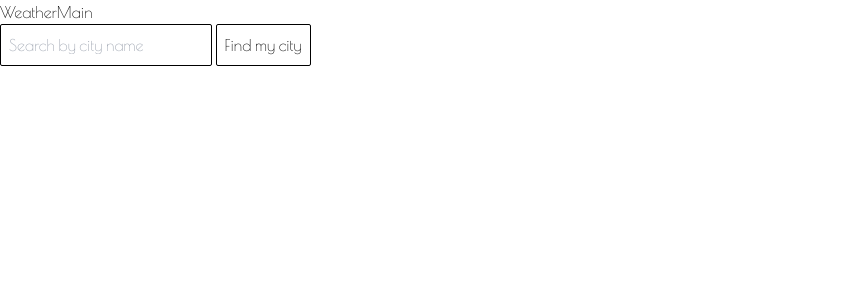
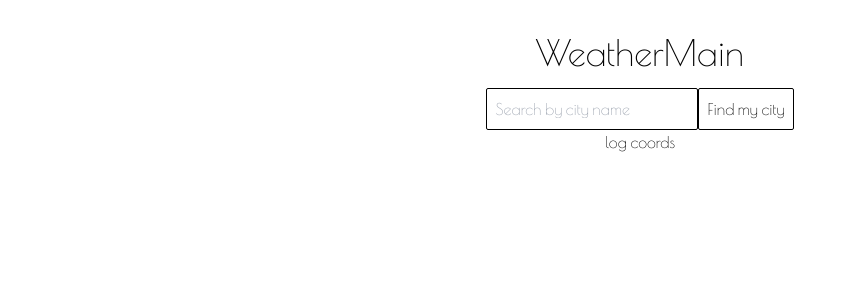
Before and after one commit to Jpaulsisson/weather-main, a SvelteKit app: page / in a window 1280 px wide. Shown: the top 300 px of the page, without its empty margins (0-857 px from the left). Built offline with nearby package versions, Linux system fonts and the light colour scheme.

Commit message:
Add Get Weather functionality and types for everything

```diff
--- a/src/app.html
+++ b/src/app.html
@@ -9,7 +9,7 @@
 		<meta name="viewport" content="width=device-width, initial-scale=1" />
 		%sveltekit.head%
 	</head>
-	<body data-sveltekit-preload-data="hover">
+	<body class="max-w-4xl m-auto" data-sveltekit-preload-data="hover">
 		<div style="display: contents">%sveltekit.body%</div>
 	</body>
 </html>
--- a/src/routes/+layout.svelte
+++ b/src/routes/+layout.svelte
@@ -1,5 +1,11 @@
-<script>
+<script lang="ts">
 	import '../app.postcss';
+	import { setContext } from 'svelte';
+	import { writable } from 'svelte/store';
+
+	export const lat = writable(0);
+	export const lon = writable(0);
+
 
 </script>
 
--- a/src/routes/+page.svelte
+++ b/src/routes/+page.svelte
@@ -1,48 +1,149 @@
 <script lang="ts">
-	import { goto } from "$app/navigation";
-  import { page } from "$app/stores";
+	import { page } from '$app/stores';
+	import { error } from '@sveltejs/kit';
+	import { stringify } from 'postcss';
+	import { circIn } from 'svelte/easing';
 
 	type TLanguageCode = {
-    [key: string]: string
+		[key: string]: string;
+	};
+
+	type TLocation = {
+		name: string;
+		local_names: {
+			language_code: TLanguageCode[];
+			ascii: string;
+			feature_name: string;
+		};
+		lat: number;
+		lon: number;
+		country: string;
+		state?: string;
+	};
+
+	type TMain = {
+		[key: string]: number,
 	}
 
-  type TLocation = {
-    name: string,
-    local_names: {
-      language_code: TLanguageCode[],
-      ascii: string,
-      feature_name: string,
-    },
-    lat: number,
-    lon: number,
-    country: string,
-    state?: string
+	type TList = {
+		dt: number,
+		main: TMain,
 	}
 
-  export let city: string = $page.url.searchParams.get('city') || '';
-  export let locations: TLocation[] = [];
+	type TWeather = {
+		id: number,
+		main: string,
+		description: string,
+		icon: string
+	}
+
+	type TClouds = {
+		all: number
+	}
+
+	type TWind = {
+		speed: number,
+		deg: number,
+		gust: number
+	}
+
+	type TRain = {
+		'3h': number
+	}
+
+	type TSys = {
+		pod: string,
+	}
+
+	type TWeatherInfo = {
+		cod: string,
+		message: number,
+		cnt: number,
+		list: TList[],
+		weather: TWeather[],
+		clouds: TClouds,
+		wind: TWind,
+		visibility: number,
+		pop: number,
+		rain: TRain,
+		sys: TSys,
+		dt_txt: string
+	}
+
+
+let city: string = '';
+let locations: TLocation[] = [];
 
 	export const fetchLocations = async () => {
 		const response = await fetch(`/api/location?city=${city}`);
-    locations = await response.json()
+		locations = await response.json();
+
 		return response;
+	};
+
+let lat: number;
+let lon: number;
+let weatherInfo;
+
+const fetchWeather = async (newLat: number, newLon: number) => {
+	if (typeof newLat !== 'number' && typeof newLon !== 'number') {
+		return error;
 	}
 
+	lat = newLat;
+	lon = newLon;
+
+	const response = await fetch(`api/weather?lat=${lat}&lon=${lon}`)
+
+	weatherInfo = await response.json();
+	locations = [];
+
+	console.log(weatherInfo);
+	return weatherInfo;
+}
+
+function formatTimestamp(timestamp: string) {
+    const date = new Date(timestamp);
+    const time = new Date(timestamp);
+    const formattedDate =  date.toLocaleDateString('en-US', {weekday: 'long', year: 'numeric', month: 'long', day: '2-digit'});
+    const formattedTime = time.toLocaleTimeString('en-US')
+    return {
+      formattedDate: formattedDate,
+      formattedTime: formattedTime
+    };
+  }
 </script>
 
-
-<h1>WeatherMain</h1>
-<input class="border-[1px] border-black p-2 rounded-sm" type="text" name='city' id="city" bind:value={city} placeholder="Search by city name">
-<button class="border-[1px] border-black p-2 rounded-sm" on:click={() => fetchLocations()}>Find my city</button>
+<main class="flex flex-col items-center mt-8">
+	<h1 class="text-4xl mb-4">WeatherMain</h1>
+	<div class="flex">
+		<input
+			class="border-[1px] border-black p-2 rounded-sm focus:bg-green-100 focus-within:outline-stone-500"
+			type="text"
+			name="city"
+			id="city"
+			bind:value={city}
+			placeholder="Search by city name"
+		/>
+		<button class="border-[1px] border-black p-2 rounded-sm" on:click={() => fetchLocations()}
+			>Find my city</button
+		>
+	</div>
 	<div class="flex flex-col">
-  {#each locations as location}
-  <div class="flex gap-2 font-bold">
-    <h2>{location.name},</h2>
-    {#if location.state}
-    <h2>{location.state}</h2>
+		{#each locations as {name, state, country, lat, lon}}
+			<button on:click={() => fetchWeather(lat, lon)} class="flex gap-2 font-bold">
+				<h2>{name},</h2>
+				{#if state}
+					<h2>{state}</h2>
 				{/if}
-    <h2>{location.country}</h2>
-
-  </div>
+				<h2>{country}</h2>
+			</button>
 		{/each}
 	</div>
+	<button on:click={() => console.log(lat, lon)}>log coords</button>
+
+	<div>
+		<p></p>
+	</div>
+
+</main>
--- /dev/null
+++ b/src/routes/api/weather/+server.ts
@@ -0,0 +1,16 @@
+
+import { json } from '@sveltejs/kit';
+import type { RequestHandler } from './$types';
+import { API_KEY } from '$env/static/private';
+
+export const GET: RequestHandler = async ({ url }) => {
+
+  const lat = url.searchParams.get('lat');
+  const lon = url.searchParams.get('lon');
+
+  const response = await fetch(`https://api.openweathermap.org/data/2.5/forecast?lat=${lat}&lon=${lon}&appid=${API_KEY}&units=imperial`);
+
+  const data = await response.json();
+
+	return json(data);
+};
```
Lines whose indentation alone changed are shown as unchanged.
